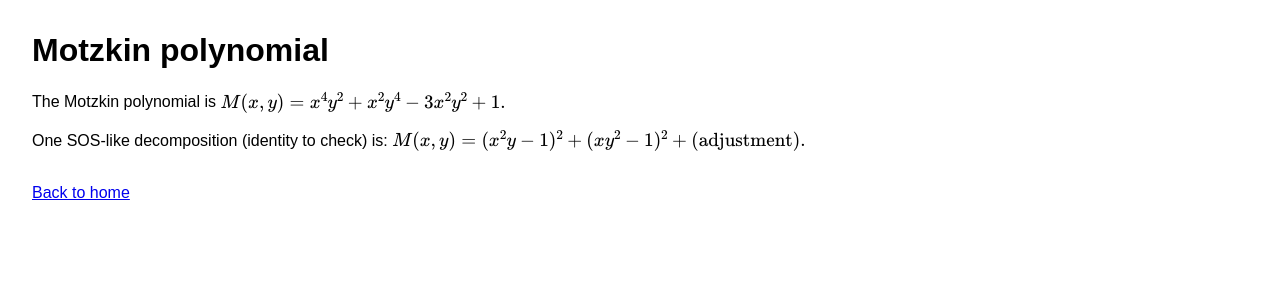
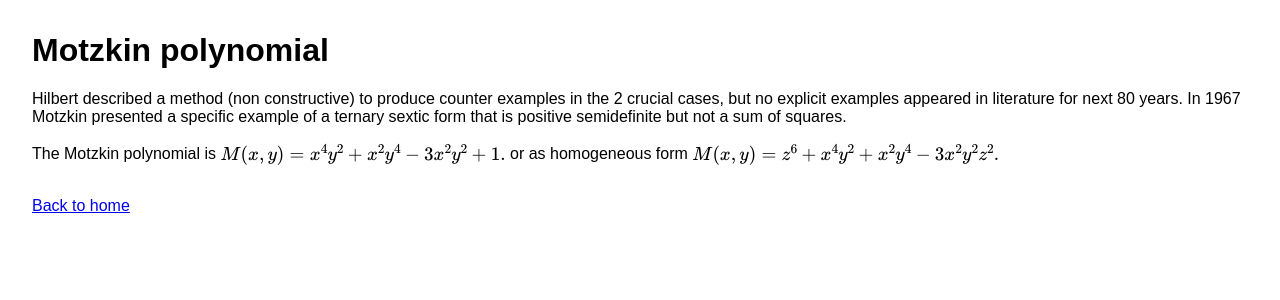
Before and after one commit to slap/sos-encyclopedia, a Jekyll site: the page built from _polynomials/motzkin.md, in a window 1280 px wide. Shown: the top 300 px of the page. Built offline with Jekyll 4.4.1, drawn with Linux system fonts in a browser that asks for light colours.

Commit message:
Update motzkin.md

```diff
--- a/_polynomials/motzkin.md
+++ b/_polynomials/motzkin.md
@@ -5,16 +5,22 @@ name: motzkin
 degree: 6
 variables: 2
 tags: [motzkin, classical, nonnegative, sos-decomposition]
+year: 1967
 ---
+
+Hilbert described a method (non constructive) to produce counter examples in the
+2 crucial cases, but no explicit examples appeared in literature for next 80 years.
+In 1967 Motzkin presented a specific example of a ternary sextic form that is
+positive semidefinite but not a sum of squares.
 
 The Motzkin polynomial is
 $$
 M(x,y) = x^4 y^2 + x^2 y^4 - 3x^2 y^2 + 1.
 $$
-
-One SOS-like decomposition (identity to check) is:
+or as homogeneous form
 $$
-M(x,y) = (x^2y - 1)^2 + (xy^2 - 1)^2 + \text{(adjustment)}.
+M(x,y) = z^6 + x^4 y^2 + x^2 y^4 - 3x^2 y^2 z^2.
 $$
 
+
 <!-- add history, minimal number of squares, references, verification scripts, etc. -->
```
